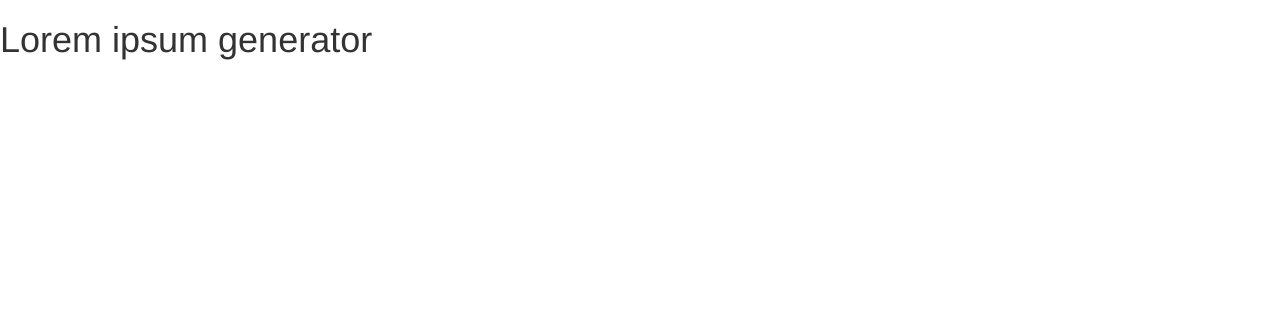
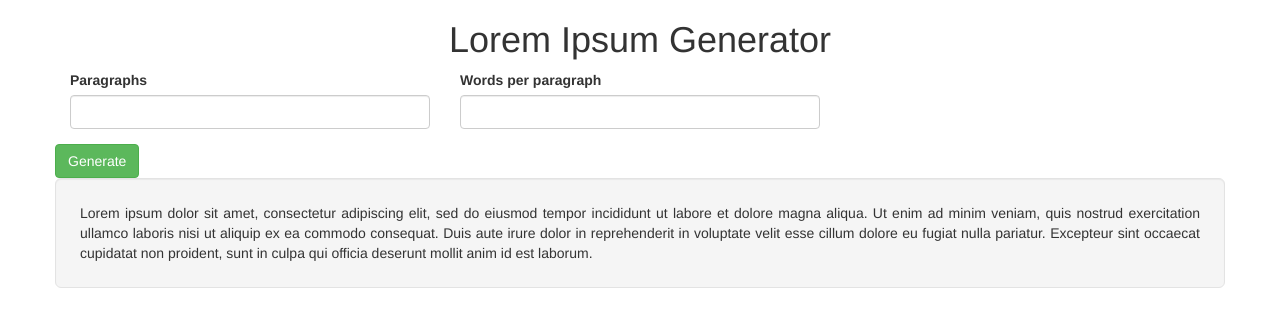
Before and after one commit to Eric-OG/lorem-ipsum-generator, a website: page public/index.html in a window 1280 px wide. Drawn offline with nearby package versions, Linux system fonts and the light colour scheme.

Commit message:
Add inteface

```diff
--- a/public/index.html
+++ b/public/index.html
@@ -13,11 +13,47 @@
 </head>
 
 <body>
-    <h1>Lorem ipsum generator</h1>
+    <div class="container">
+        <div class="row">
+            <div class="col-12 text-center">
+                <h1>Lorem Ipsum Generator</h1>
+            </div>
+        </div>
+        <div class="row">
+            <div class="form-group col-md-4 col-12">
+                <label for="paragraphs">Paragraphs</label>
+                <input type="text" class="form-control" id="paragraphs">
+            </div>
 
+            <div class="form-group col-md-4 col-12">
+                <label for="paragraphs">Words per paragraph</label>
+                <input type="text" class="form-control" id="paragraphs">
+            </div>
+        </div>
+        <div class="row">
+            <button class="btn btn-success">Generate</button>
+        </div>
+        <div class="row">
+            <div class="col-12">
+                <div class="well well-lg text-justify">
+                    Lorem ipsum dolor sit amet, consectetur adipiscing elit, sed do eiusmod tempor incididunt ut labore
+                    et
+                    dolore magna aliqua.
+                    Ut enim ad minim veniam, quis nostrud exercitation ullamco laboris nisi ut aliquip ex ea commodo
+                    consequat.
+                    Duis aute irure dolor in reprehenderit in voluptate velit esse cillum dolore eu fugiat nulla
+                    pariatur.
+                    Excepteur sint occaecat cupidatat non proident, sunt in culpa qui officia deserunt mollit anim id
+                    est
+                    laborum.
+                </div>
+            </div>
+        </div>
 
-    <script src="https://ajax.googleapis.com/ajax/libs/jquery/1.11.1/jquery.min.js"></script>
-    <script src="https://maxcdn.bootstrapcdn.com/bootstrap/3.2.0/js/bootstrap.min.js"></script>
+        <script src="../scripts/index.js"></script>
+        <script src="https://ajax.googleapis.com/ajax/libs/jquery/1.11.1/jquery.min.js"></script>
+        <script src="https://maxcdn.bootstrapcdn.com/bootstrap/3.2.0/js/bootstrap.min.js"></script>
+    </div>
 </body>
 
 </html>
--- /dev/null
+++ b/scripts/index.js
@@ -0,0 +1,3 @@
+const getNumberParagraphs = () => {
+
+}
```
